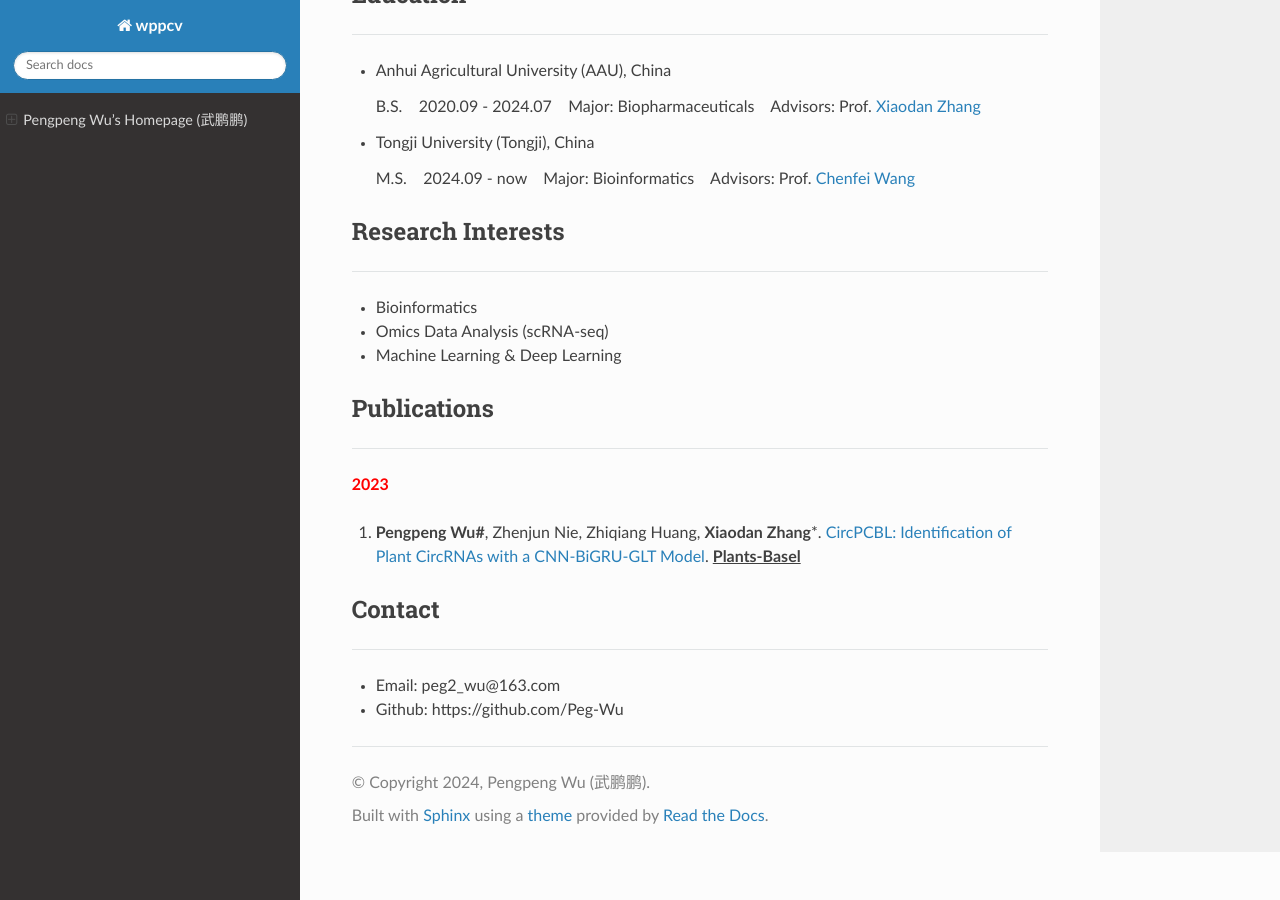
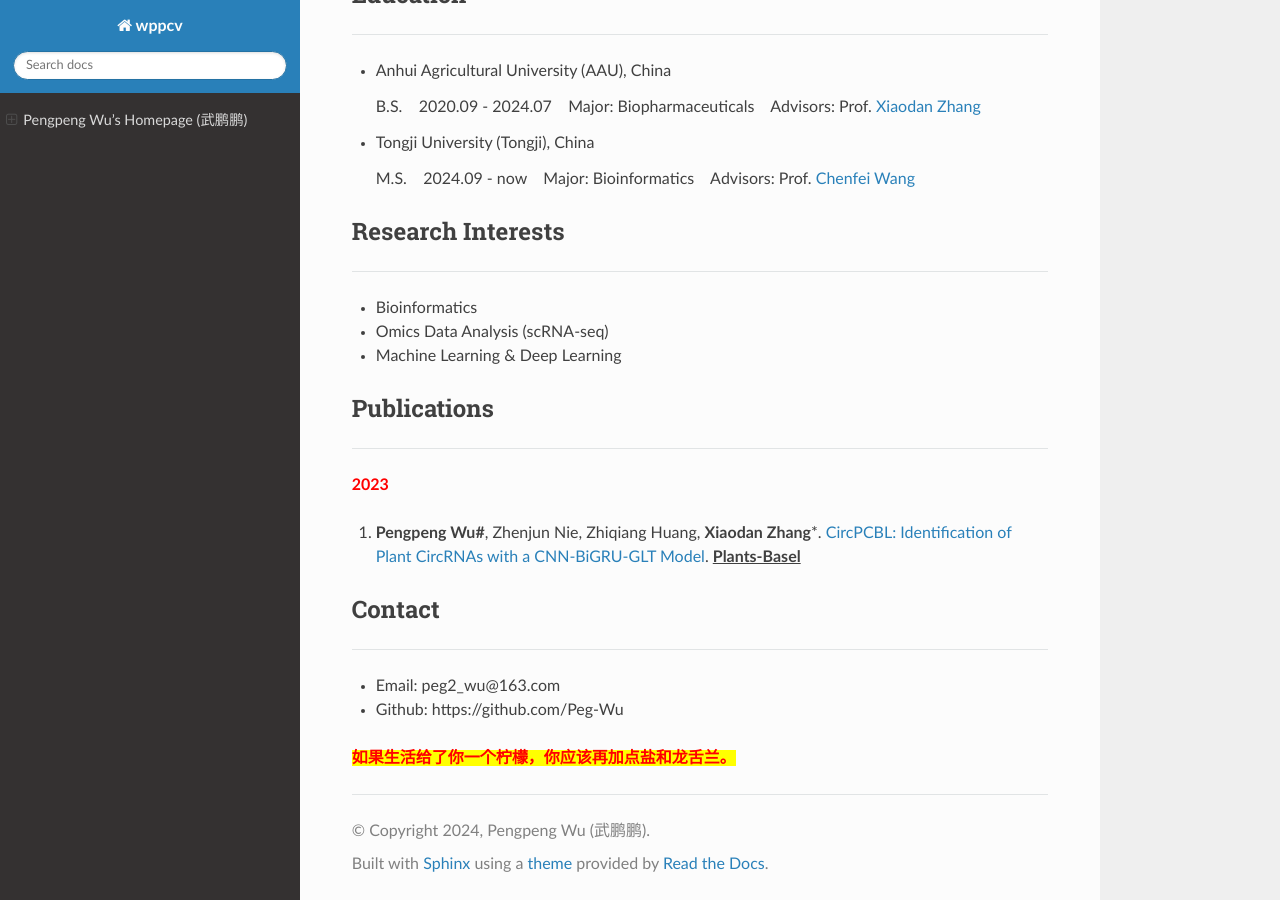
Before and after one commit to Peg-Wu/wppcv, a Sphinx documentation site: the page built from docs/source/index.md, in a window 1280 px wide and 900 px high, scrolled down 560 px. Built offline with Sphinx 7.4.7 and the Read the Docs theme 2.0.0, drawn with Linux system fonts in a browser that asks for light colours.

Commit message:
Update index.md

```diff
--- a/docs/source/index.md
+++ b/docs/source/index.md
@@ -46,3 +46,7 @@ I am currently a graduate student majoring in Bioinformatics at Tongji Universit
 
 - Email: peg2_wu@163.com
 - Github: https://github.com/Peg-Wu
+
+
+
+<b style="color: red; background-color: yellow">如果生活给了你一个柠檬，你应该再加点盐和龙舌兰。</b>
```
